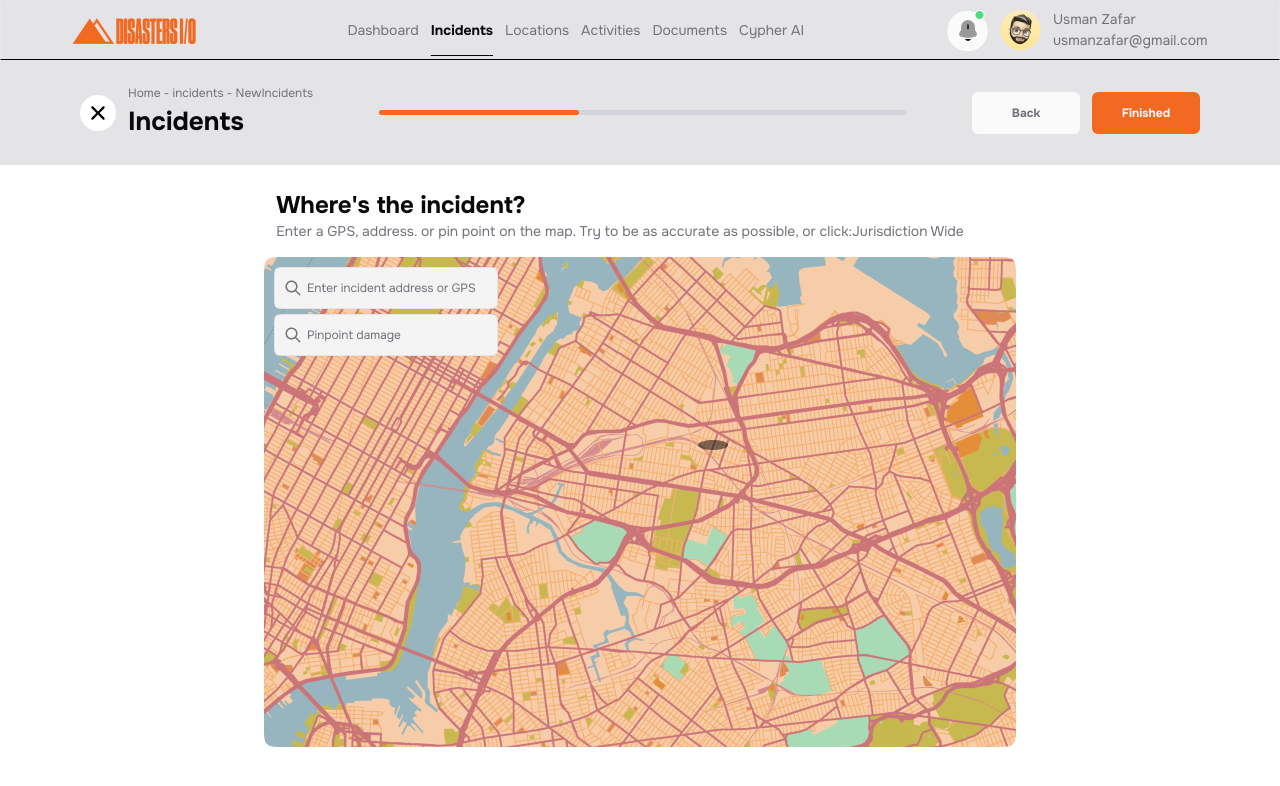
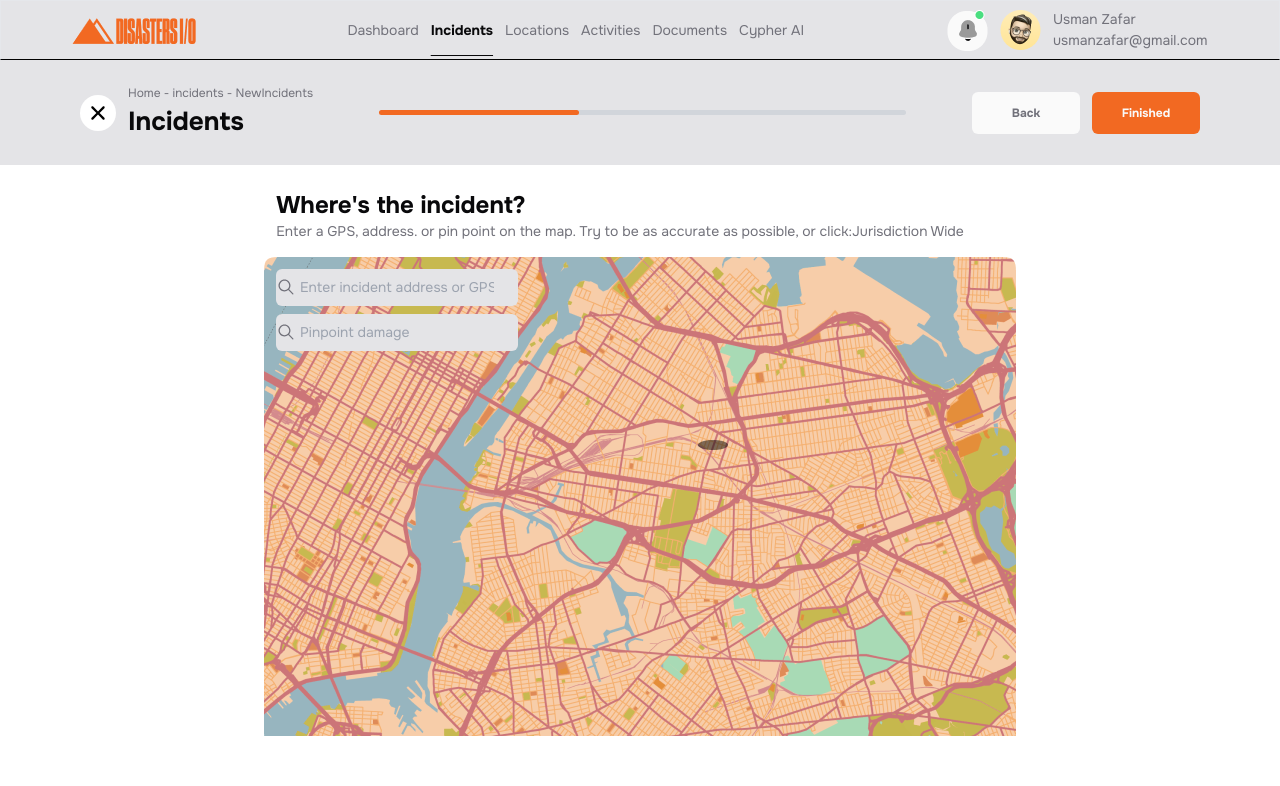
Before and after one commit to Radib181/disasters-I-O, a React (Vite) app: page /incidents/stepbar/newIncidents/describeIncidents/location in a window 1280 px wide. Shown: the top 786 px of the page. Built offline with nearby package versions, Linux system fonts and the light colour scheme.

Commit message:
incident map update

```diff
--- a/src/components/pages/Location/Location.jsx
+++ b/src/components/pages/Location/Location.jsx
@@ -137,7 +137,7 @@ const Location = () => {
           </div>
         </div>
         {/* map */}
-        <div className="md:w-1/2 mx-3 w-[90%] flex flex-col justify-center items-center">
+        <div className="md:w-1/2 ms-5 w-[90%] flex flex-col justify-center items-start">
           <p className="text-14 leading-6 text-grayBold mb-5">Incident Map</p>
           <img src="/location-map.png" alt="" />
           <p className="text-14 leading-6 text-grayBold mb-5">
--- a/src/components/pages/dashboard/Dashboard.jsx
+++ b/src/components/pages/dashboard/Dashboard.jsx
@@ -20,7 +20,7 @@ const Dashboard = () => {
       </div>
 
       <button
-        className="bg-orange text-white md:w-[77px] w-[57px] md:h-[77px] h-[57px] rounded-full inline-flex justify-center items-center bottom-4 right-4 fixed hover:cursor-pointer font-bold text-[55px] font-white font-babesNeue z-[9999]"
+        className="bg-orange text-white md:w-[77px] w-[57px] md:h-[77px] h-[57px] rounded-full inline-flex justify-center items-center bottom-4 right-4 fixed hover:cursor-pointer font-bold text-[55px] font-white font-babesNeue z-[9999] hover:scale-95 transition-all duration-300"
         onClick={handleChat}
       >
         {chatOpen ? <IoClose /> : "C"}
--- a/src/components/pages/incidents/IncidentsLocation.jsx
+++ b/src/components/pages/incidents/IncidentsLocation.jsx
@@ -1,5 +1,6 @@
 import { useNavigate } from "react-router-dom";
 import NewIncident from "../../shared/NewIncident";
+import { IoIosSearch } from "react-icons/io";
 
 const IncidentsLocation = () => {
   const navigate = useNavigate();
@@ -29,7 +30,27 @@ const IncidentsLocation = () => {
             as possible, or click:Jurisdiction Wide
           </p>
         </div>
-        <img src="/google-map.png" alt="google map" className="img-fluid" />
+        <div className="relative">
+          <img src="/google-map.png" alt="google map" />
+          <div className="flex flex-col gap-2 absolute top-3 left-3 z-[9999]">
+            <div className="relative">
+              <input
+                type="text"
+                placeholder="Enter incident address or GPS"
+                className="bg-whiteLight px-6 py-2 rounded-md focus:outline-none focus:shadow-inner focus:shadow-sky-300 text-grayBold text-14"
+              />
+              <IoIosSearch className=" absolute top-2 left-0 size-5 text-grayBold" />
+            </div>
+            <div className="relative">
+              <input
+                type="text"
+                placeholder="Pinpoint damage"
+                className="bg-whiteLight px-6 py-2 rounded-md focus:outline-none focus:shadow-inner focus:shadow-sky-300 text-grayBold text-14"
+              />
+              <IoIosSearch className=" absolute top-2 left-0 size-5 text-grayBold" />
+            </div>
+          </div>
+        </div>
       </div>
     </div>
   );
```
Also changed, not shown: public/google-map.png.
